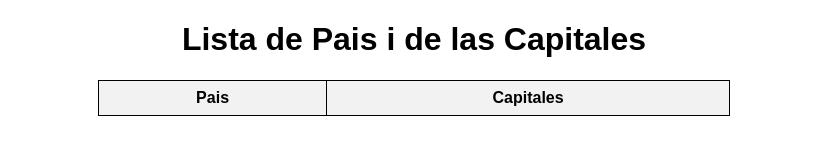
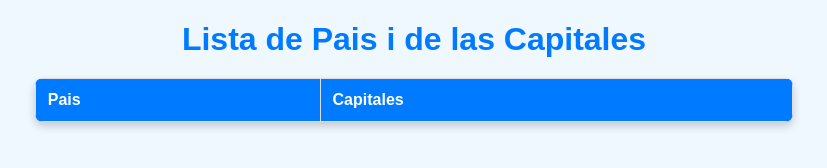
Before and after one commit to Amine977129/capital-pais, a plain HTML site: page index.html in a window 1280 px wide. Shown: the whole page, without its empty margins (226-1053 px from the left). Drawn offline with Linux system fonts and the light colour scheme; no server answers.

Commit message:
Update style.css

```diff
--- a/style.css
+++ b/style.css
@@ -1,19 +1,40 @@
 body {
     font-family: Arial, sans-serif;
     text-align: center;
+    background-color: #f0f8ff;
+    color: #333;
+}
+
+h1 {
+    color: #007BFF;
+    margin-bottom: 20px;
 }
 
 table {
-    width: 50%;
+    width: 60%;
     margin: auto;
     border-collapse: collapse;
+    background-color: white;
+    box-shadow: 0 4px 8px rgba(0, 0, 0, 0.2);
+    border-radius: 8px;
+    overflow: hidden;
 }
 
 th, td {
-    border: 1px solid black;
-    padding: 8px;
+    border: 1px solid #ddd;
+    padding: 12px;
+    text-align: left;
 }
 
 th {
+    background-color: #007BFF;
+    color: white;
+}
+
+tbody tr:nth-child(even) {
     background-color: #f2f2f2;
 }
+
+tbody tr:hover {
+    background-color: #d1ecf1;
+}
```
